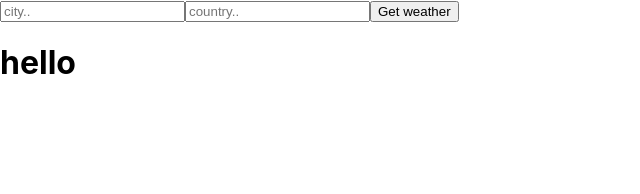
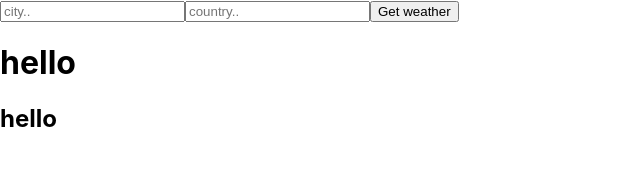
Before and after one commit to rr47061/weatherapp, a React (Create React App) app: page / in a window 1280 px wide. Shown: the top 194 px of the page, without its empty margins (0-640 px from the left). Built offline with nearby package versions, Linux system fonts and the light colour scheme.

Commit message:
Form file changed new

```diff
--- a/src/components/form.jsx
+++ b/src/components/form.jsx
@@ -8,6 +8,8 @@ class Form  extends Component {
                 <input type="text" name="country" placeholder="country.."/>
                 <button>Get weather</button>
                 <h1>hello</h1>
+                <h2>hello</h2>
+
 
 
             </form>
```
